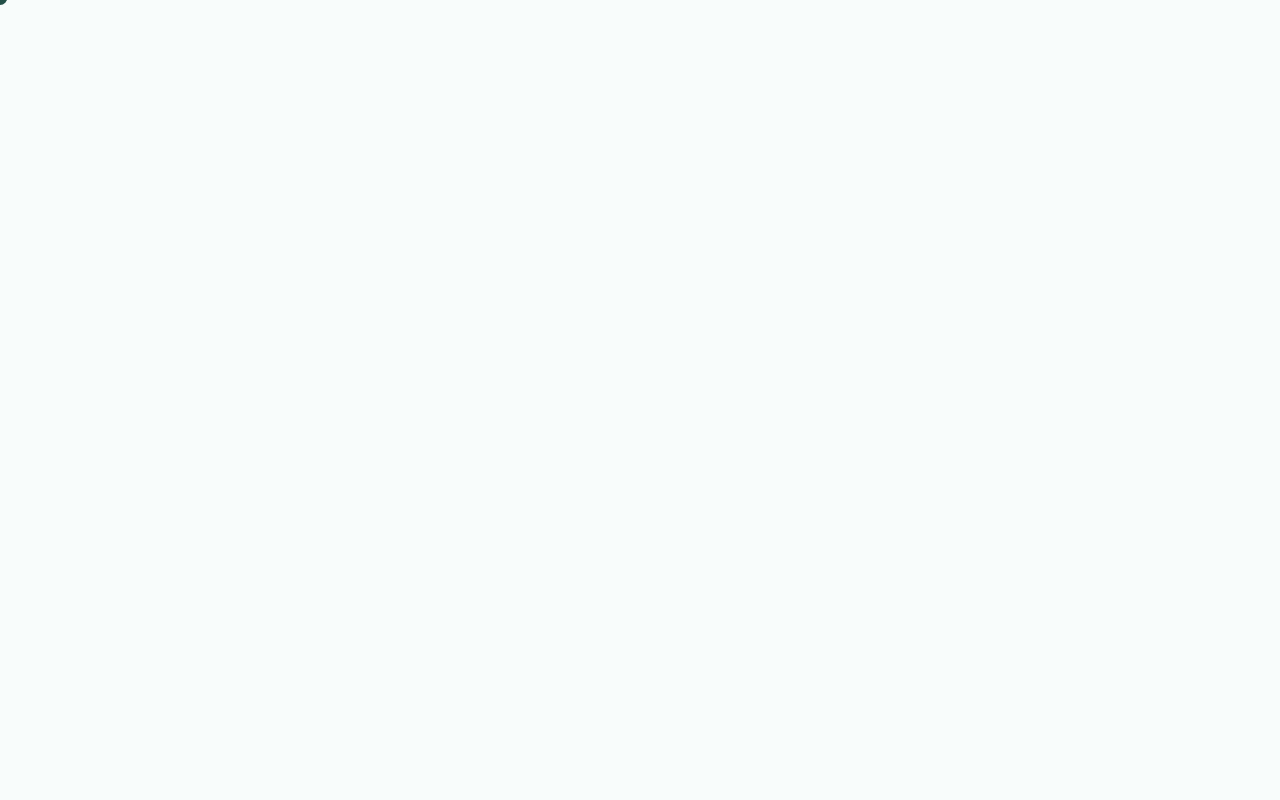
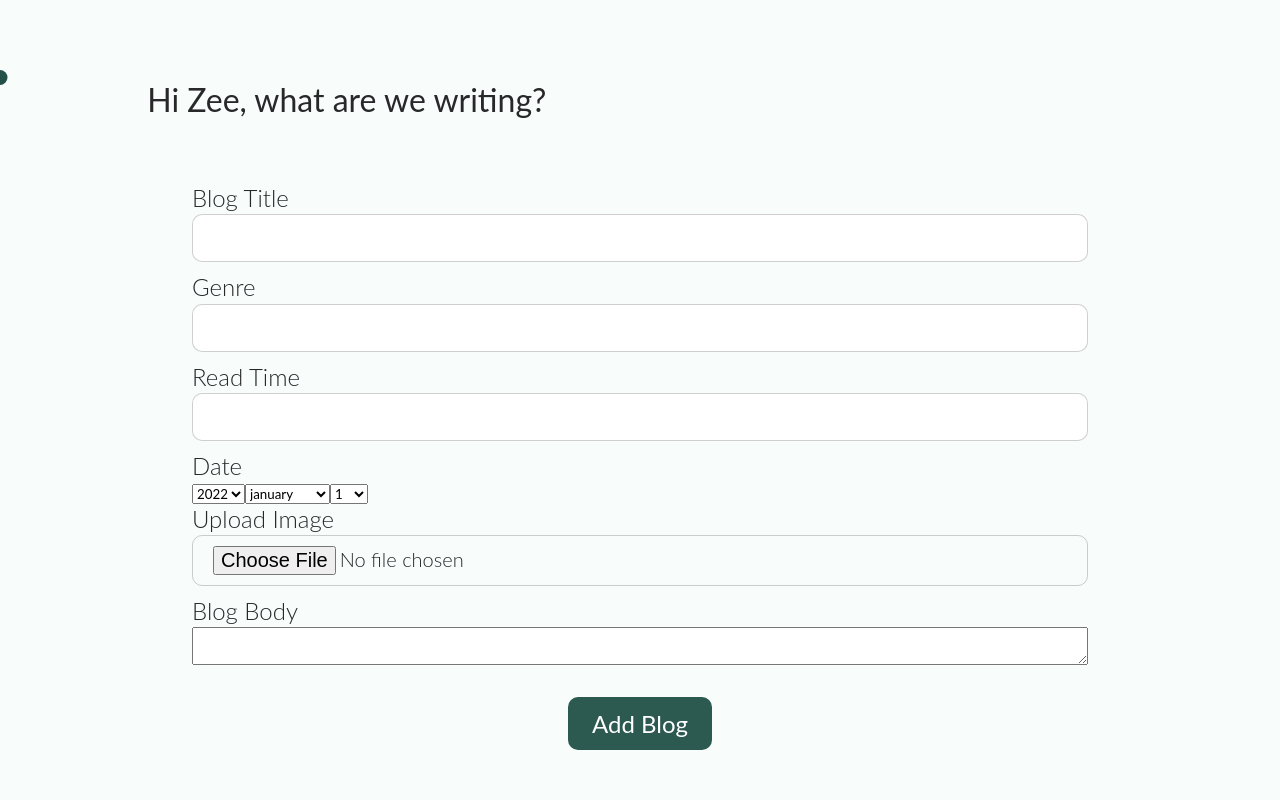
Before and after one commit to dhani-el/suzs-blog, a React (Create React App) app: page /admin in a window 1280 px wide. Before the commit this address had no page. Shown: the top 800 px of the page. Built offline with nearby package versions, Linux system fonts and the light colour scheme.

Commit message:
Progress on Admin Portal

```diff
--- a/src/App.js
+++ b/src/App.js
@@ -12,6 +12,7 @@ import About from "./screens/About-page/about";
 import Login from "./screens/Login-page/login";
 import Cursor from "./components/Cursor/cursor";
 import Register from "./screens/Register-page/register";
+import Admin from "./screens/Admin-page/admin";
 
 function App() {
   const [curse, setCurse] = useState(false);
@@ -88,7 +89,14 @@ function App() {
             exact
             path="/signup"
             element={
-              <Register/>
+              <Register />
+            }
+          />
+          <Route
+            exact
+            path="/admin"
+            element={
+              <Admin/>
             }
           />
           {/* <Route path="*" element={<NotFound />} /> 404 PAGE */}
--- /dev/null
+++ b/src/actions/adminActions.js
@@ -0,0 +1,52 @@
+import Axios from "axios";
+import { toast } from "react-toastify";
+import {
+    POST_BLOG_FAILED,
+    POST_BLOG_REQUEST,
+    POST_BLOG_SUCCESS
+} from "../constants/adminConstants";
+
+const BASE_URL = process.env.REACT_APP_BASE_URL;
+const customId = "custom-id-yes";
+
+export const postBlog = ({ title, body, genre, readTime, date, image }) => async (dispatch) => {
+    dispatch({
+        type: POST_BLOG_REQUEST,
+    });
+    try {
+        const { data } = await Axios.post(`${BASE_URL}/admin/post`, {
+            title: `${title}`,
+            body: `${body}`,
+            genre: `${genre}`,
+            readTime: `${readTime}`,
+            date: `${date}`,
+            image: `${image}`,
+        }, {
+            // withCredentials: true,
+            // credentials: "include",
+            headers: {
+                'Content-Type': 'application/x-www-form-urlencoded'
+            },
+        });
+        dispatch({
+            type: POST_BLOG_SUCCESS,
+            payload: data,
+        });
+    } catch (error) {
+        dispatch({
+            type: POST_BLOG_FAILED,
+            payload:
+                error.response && error.response.data.message
+                    ? error.response.data.message
+                    : error.message,
+        });
+        toast.error(
+            error.response && error.response.data.message
+                ? error.response.data.message
+                : error.message,
+            {
+                toastId: customId,
+            }
+        );
+    }
+}
--- /dev/null
+++ b/src/constants/adminConstants.js
@@ -0,0 +1,3 @@
+export const POST_BLOG_REQUEST = "POST_BLOG_REQUEST";
+export const POST_BLOG_SUCCESS = "POST_BLOG_SUCCESS";
+export const POST_BLOG_FAILED = "POST_BLOG_FAILED";
--- /dev/null
+++ b/src/reducers/adminReducer.js
@@ -0,0 +1,18 @@
+import {
+    POST_BLOG_FAILED,
+    POST_BLOG_REQUEST,
+    POST_BLOG_SUCCESS
+} from "../constants/adminConstants";
+
+export const postBlogReducer = (state = { loading: true, blog: {} }, action) => {
+    switch (action?.type) {
+        case POST_BLOG_REQUEST:
+            return { ...state, loading: true };
+        case POST_BLOG_SUCCESS:
+            return { loading: false, blog: action?.payload };
+        case POST_BLOG_FAILED:
+            return { loading: false, error: action?.payload };
+        default:
+            return state;
+    }
+}
--- /dev/null
+++ b/src/screens/Admin-page/admin.css
@@ -0,0 +1,58 @@
+* {
+    cursor: default;
+}
+.admin-container {
+    max-width: 70%;
+    justify-content: center;
+    display: flex;
+    flex-direction: column;
+    margin: auto;
+    margin-top: 5rem;
+    cursor: default;
+    position: relative;
+    z-index: 5;
+}
+.admin-container .h2 {
+    font-size: 2em;
+    margin-bottom: 4rem;
+    margin-left: -5%;
+    font-weight: 400;
+}
+
+.admin-container form {
+    display: flex;
+    flex-direction: column;
+}
+.admin-container form label {
+    text-transform: capitalize;
+    font-size: 1.5em;
+    font-weight: 300;
+    margin-bottom: .1em;
+}
+.admin-container form input {
+    min-height: 3rem;
+    outline: none;
+    font-size: 1.25rem;
+    font-weight: 300;
+    margin-bottom: .5em;
+    border: .5px solid rgb(17, 17, 17, .2);
+    border-radius: 10px;
+    padding: .5em 1em;
+}
+.admin-container button {
+    margin: auto;
+    margin-top: 2rem;
+    font-size: 1.5em;
+    text-transform: capitalize;
+    background-color: rgb(23, 71, 62, .9);
+    color: white;
+    border: none;
+    padding: .5em 1em;
+    border-radius: 10px;
+    transition: 300ms;
+}
+.admin-container button:hover,
+.admin-container button:focus {
+  border-radius: 30px;
+  transition: 300ms;
+}
--- /dev/null
+++ b/src/screens/Admin-page/admin.js
@@ -0,0 +1,125 @@
+import { useState } from "react";
+import { useNavigate } from "react-router-dom";
+import "./admin.css";
+import { useDispatch } from "react-redux";
+import { postBlog } from "../../actions/adminActions";
+
+const Admin = () => {
+    const [title, setTitle] = useState();
+    const [body, setBody] = useState();
+    const [genre, setGenre] = useState();
+    const [readTime, setReadtime] = useState();
+    // const [date, setDate] = useState();
+    const [IsPending, setIsPending] = useState(false);
+    const navigate = useNavigate();
+    const [image, setImage] = useState();
+    const [yearfns, setYearfns] = useState(2023);
+    const [monthfns, setMonthfns] = useState(0);
+    const [dateNofns, setDatenofns] = useState(1);
+
+    const dispatch = useDispatch();
+
+    // data involving setting date fns
+
+    const years = [
+        2022, 2023, 2024, 2025, 2026, 2027, 2028, 2029, 2030, 2031, 2032, 2033, 2034, 2035, 2036, 2037, 2038
+    ]
+    const months = [
+        'january',
+        'febuary',
+        'march',
+        'april',
+        'may',
+        'june',
+        'july',
+        'august',
+        'september',
+        'october',
+        'november',
+        'december',
+        ''
+    ]
+    const dateNos = [
+        1, 2, 3, 4, 5, 6, 7, 8, 9, 10, 11, 12, 13, 14, 15, 16, 17, 18, 19, 20, 21, 22, 23, 24, 25, 26, 27, 28, 29, 30, 31
+    ]
+
+    const handleSubmit = (e) => {
+        const date = new Date().toLocaleString();
+        e.preventDefault();
+        setIsPending(true);
+        dispatch(postBlog({
+            title: `${title}`,
+            body: `${body}`,
+            genre: `${genre}`,
+            readTime: `${readTime}`,
+            date: `${date}`,
+            image: `${image}`,
+        })).then(()=> {
+            setIsPending(false);
+            navigate('/blogs/0');
+        })
+    }
+    return (
+        <div className="admin-container">
+            <div className="h2">Hi Zee, what are we writing?</div>
+            <form action="" onSubmit={handleSubmit}>
+                <label htmlFor="">
+                    blog title
+                </label>
+                <input type="text" name="" id=""
+                    required
+                    onChange={(e) => setTitle(e.target.value)}
+                />
+                <label htmlFor="">genre</label>
+                <input type="text"
+                    required
+                    onChange={(e) => setGenre(e.target.value)}
+                />
+                <label htmlFor="">read time</label>
+                <input type="text"
+                    required
+                    onChange={(e) => setReadtime(e.target.value)}
+                />
+                <label htmlFor="">date</label>
+                <div className="dates">
+                    <select name="" id="" onChange={(e) => setYearfns(e.target.value)}>
+                        {years.map((year, index) => (
+                            <option key={index}>{year}</option>
+                        ))}
+                    </select>
+                    <select name="" id="" onChange={(e) => setMonthfns(e.target.value)}>
+                        {months.map((month, index) => (
+                            <option value={index} key={index}> {month} </option>
+                        ))}
+                    </select>
+                    <select name="" id="" onChange={(e) => setDatenofns(e.target.value)}>
+                        {dateNos.map((dateNo, index) => (
+                            <option key={index}>{dateNo}</option>
+                        ))}
+                    </select>
+                </div>
+                <label htmlFor="">Upload Image</label>
+                <input type="file" name="image" id="image"
+                    required
+                    onChange={(e) => setImage(e.target.files[0])}
+                />
+                <label htmlFor="">blog body</label>
+                <textarea
+                    required
+                    onChange={(e) => setBody(e.target.value)}
+                ></textarea>
+                {IsPending ? (<button disabled>adding blog</button>) : (<button onClick={handleSubmit}>add blog</button>)}
+            </form>
+            <p>{title}</p>
+            <p>{body}</p>
+            <p>{genre}</p>
+            <p>{readTime}</p>
+            {/* <p>{date}</p> */}
+            <p>{yearfns}</p>
+            <p>{monthfns}</p>
+            <p>{dateNofns}</p>
+        </div>
+    );
+}
+
+export default Admin;
--- a/src/store.js
+++ b/src/store.js
@@ -5,6 +5,7 @@ import {
   combineReducers,
 } from "redux";
 import thunk from "redux-thunk";
+import { postBlogReducer } from "./reducers/adminReducer";
 import { checkUsernameReducer, loginUserReducer, registerUserReducer } from "./reducers/authReducers";
 import {
   deleteBlogReducer,
@@ -38,6 +39,7 @@ const reducer = combineReducers({
   loginUser: loginUserReducer,
   checkUsername: checkUsernameReducer,
   registerUser: registerUserReducer,
+  postBlog: postBlogReducer,
 });
 
 const composeEnhancer = window.__REDUX_DEVTOOLS_EXTENSION_COMPOSE__ || compose;
```
